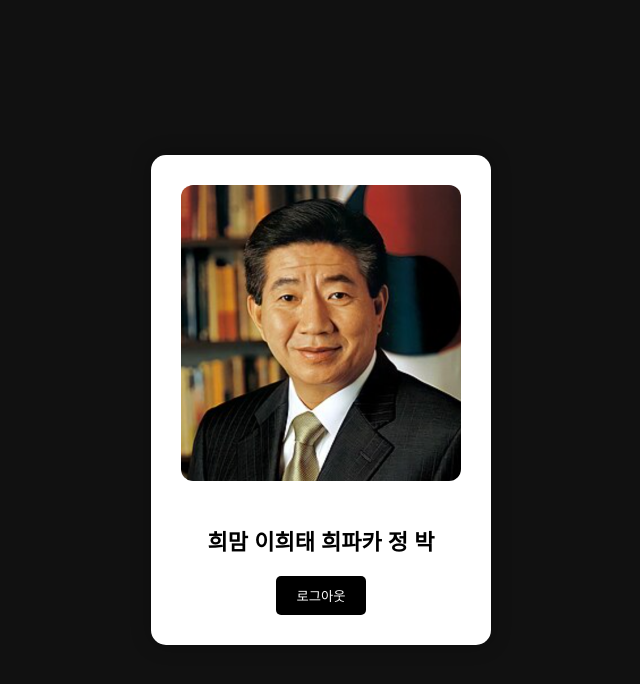
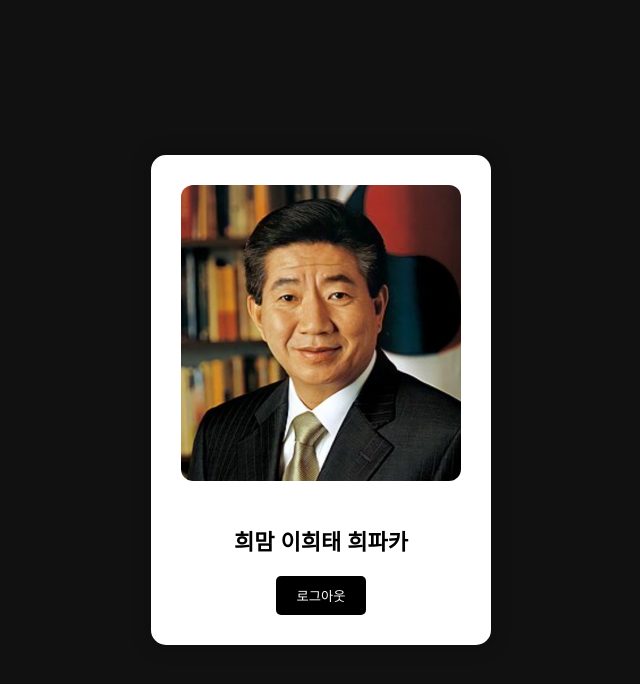
Before and after one commit to bossking0416/login, a plain HTML site: page main.html in a window 1280 px wide. Shown: the whole page, without its empty margins (319-959 px from the left). Drawn offline with Linux system fonts and the light colour scheme; sample sign-in values are in the browser's storage.

Commit message:
Update website

```diff
--- a/main.html
+++ b/main.html
@@ -47,7 +47,7 @@
 
   <div class="box">
     <img src="photo.png" alt="사진">
-    <h2>희맘 이희태 희파카 정 박
+    <h2>희맘 이희태 희파카
     </h2>
     <button onclick="logout()">로그아웃</button>
   </div>
```
